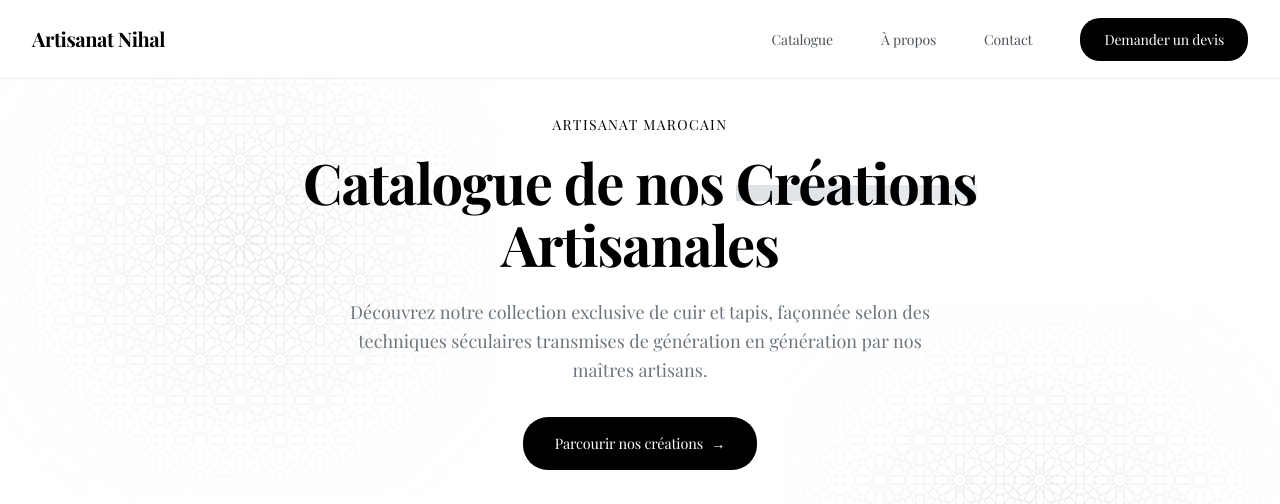
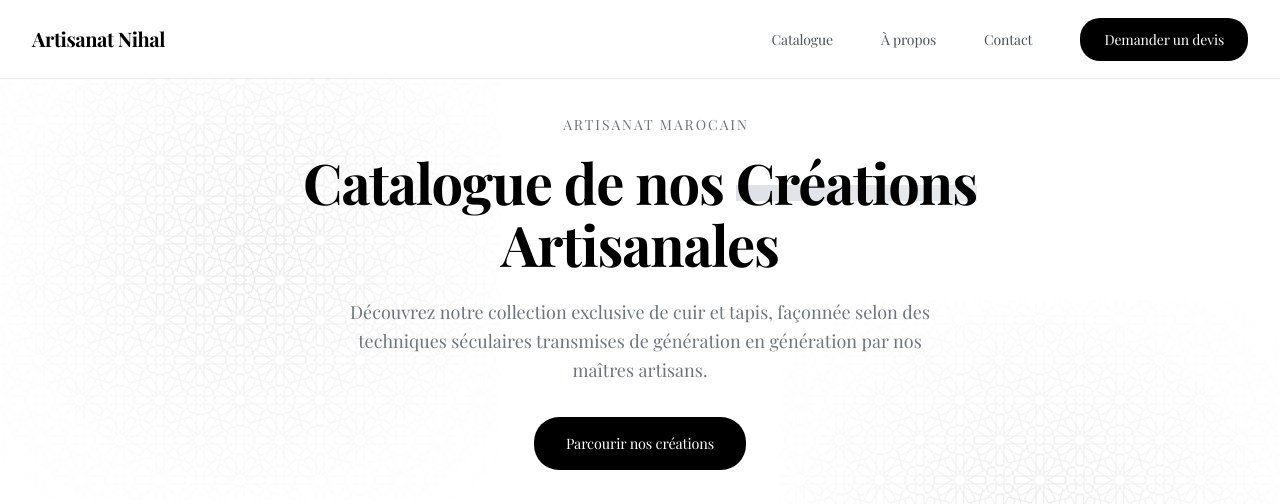
Before and after one commit to MarrakchiKid/artisanat-nihal, a Next.js app: page /catalogue in a window 1280 px wide. Shown: the top 504 px of the page. Built offline with nearby package versions, Linux system fonts and the light colour scheme; no server answers; the database is empty.

Commit message:
Correction de l'eyebrow de la page catalogue

```diff
--- a/src/app/catalogue/page.tsx
+++ b/src/app/catalogue/page.tsx
@@ -61,7 +61,6 @@ export default function CataloguePage() {
           </p>
           <a href="#produits" className={styles.heroCta}>
             <span>Parcourir nos créations</span>
-            <span>→</span>
           </a>
         </div>
       </section>
--- a/src/styles/catalogue.module.css
+++ b/src/styles/catalogue.module.css
@@ -15,10 +15,12 @@
   display: inline-block;
   font-size: 0.875rem;
   font-weight: 500;
-  color: var(--accent);
+  color: var(--gray-600);
   text-transform: uppercase;
-  letter-spacing: 0.1em;
+  letter-spacing: 2px;
   margin-bottom: 1rem;
+  position: relative;
+  padding-left: 2rem;
 }
 
 .heroTitle {
```
